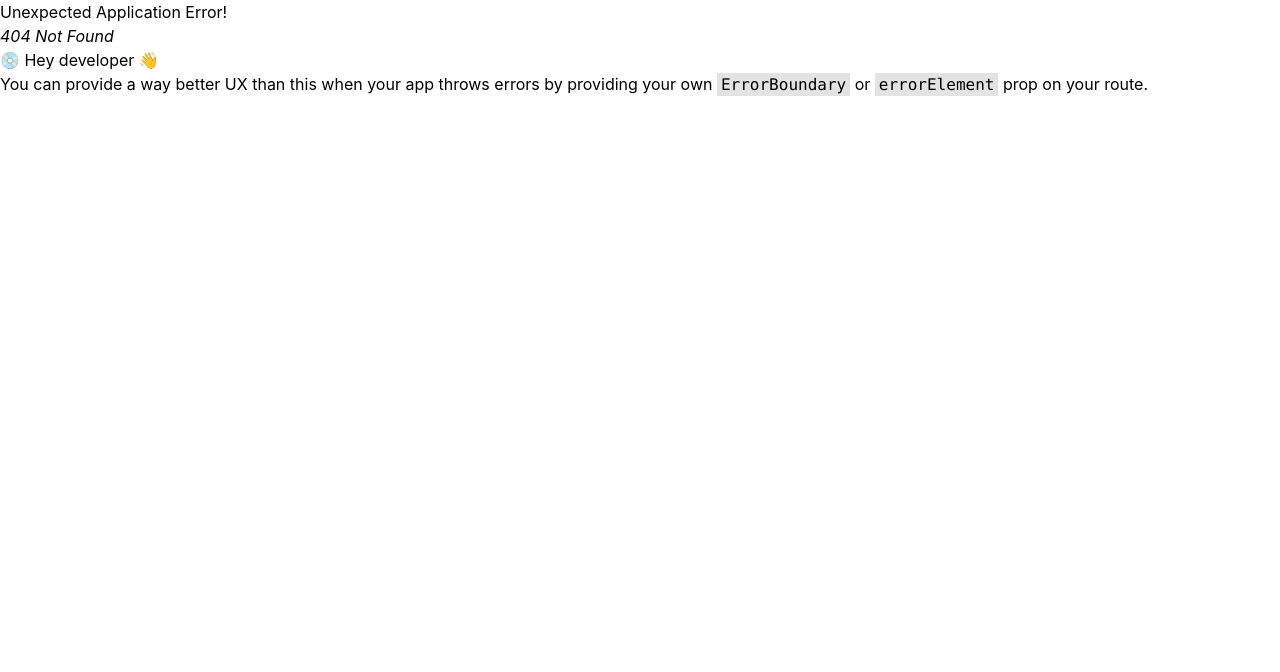
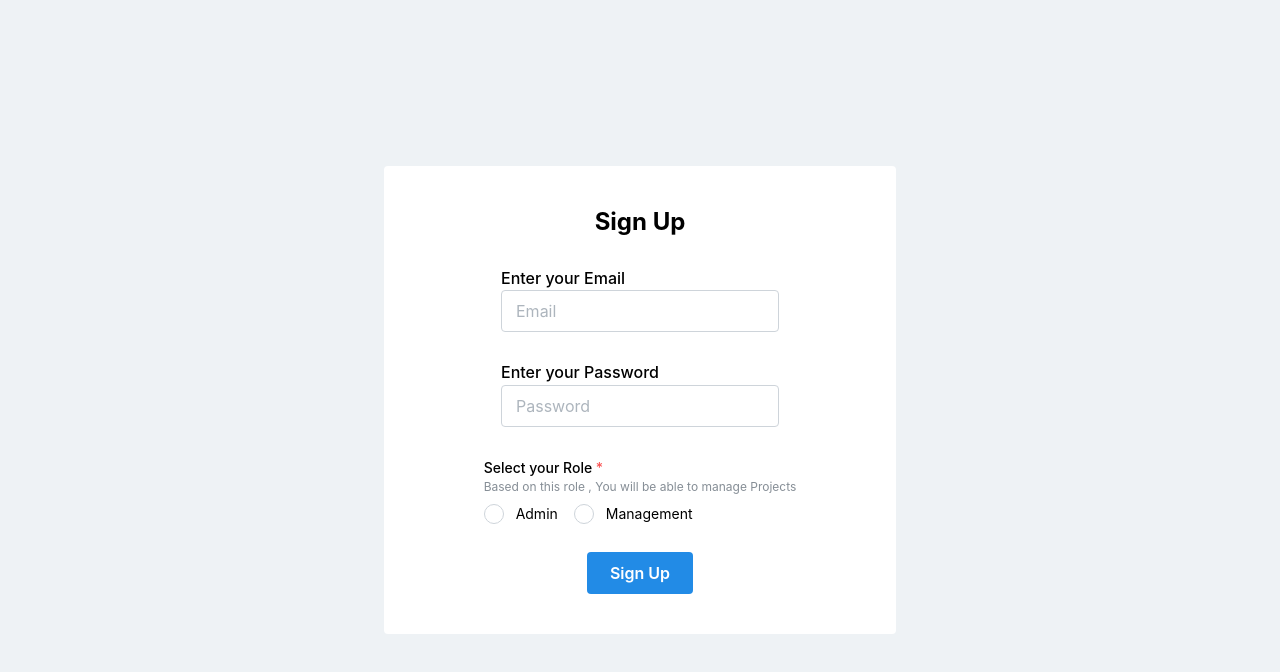
Before and after one commit to SubramaniyanTN/kubernetikosTask, a React (Vite) app: page /signup in a window 1280 px wide. Before the commit this address had no page. Shown: the top 672 px of the page. Built offline with nearby package versions, Linux system fonts and the light colour scheme.

Commit message:
basic setup done

```diff
--- a/src/Router/Router.tsx
+++ b/src/Router/Router.tsx
@@ -1,19 +1,28 @@
 import { createBrowserRouter } from "react-router-dom";
-import { Dashboard, Login } from "../Screens";
+import { Dashboard, Login, SignUp, AuthScreen } from "../Screens";
+
 const router = createBrowserRouter([
   {
     path: "/",
-    element: <Login />,
-    //   errorElement: <ErrorPage />,
+    element: <AuthScreen />,
+    // errorElement: <ErrorPage />, // Handle errors for auth routes
+    children: [
+      {
+        index: true,
+        element: <Login />,
+      },
+      {
+        path: "signup",
+        element: <SignUp />,
+      },
+    ],
   },
   {
     path: "/dashboard",
     element: <Dashboard />,
+    // errorElement: <ErrorPage />, // Handle errors for dashboard routes
     children: [
-      //   {
-      //     index: true,
-      //     element: <Projects />,
-      //   },
+      // You can add nested routes here
     ],
   },
 ]);
--- /dev/null
+++ b/src/Screens/AuthScreen/AuthScreen.tsx
@@ -0,0 +1,14 @@
+// src/Screens/AuthScreen.jsx
+
+import { Outlet } from "react-router-dom";
+
+const AuthScreen = () => {
+  return (
+    <div>
+      {/* You can include common layout or styling for auth screens here */}
+      <Outlet /> {/* This renders the child routes */}
+    </div>
+  );
+};
+
+export default AuthScreen;
--- a/src/Screens/Login/Login.tsx
+++ b/src/Screens/Login/Login.tsx
@@ -1,17 +1,22 @@
-import { Button, Card, Text, TextInput, Radio, Group } from "@mantine/core";
-import { useState } from "react";
+import {
+  Button,
+  Card,
+  Text,
+  TextInput,
+  Anchor,
+  Container,
+} from "@mantine/core";
+import { useEffect, useState } from "react";
 import { useDebounce } from "../../utils";
-type LoginDetailsType = {
-  email: string;
-  password: string;
-  role: "Admin" | "Management";
-};
+import supabase from "../../utils/supabaseConfig";
+import { SignUpDetailsType } from "../SignUp/SignUp";
+
+type LoginDetailsType = Omit<SignUpDetailsType, "role">;
 
 const Login = () => {
   const [loginDetails, setLoginDetails] = useState<LoginDetailsType>({
     email: "",
     password: "",
-    role: "Management",
   });
   const roles = ["Admin", "Management"] as const;
   const onChange = <K extends keyof LoginDetailsType>(
@@ -28,8 +33,22 @@ const Login = () => {
   const debouncedOnChange = useDebounce({
     func: onChange,
   });
-  const handleSignIn = () => {
-    // supabase.au
+  const initialData = async () => {
+    console.log("Get user", await supabase.auth.getUser());
+  };
+  useEffect(() => {
+    initialData();
+  }, []);
+  const handleSignIn = async () => {
+    try {
+      const response = await supabase.auth.signInWithPassword({
+        email: loginDetails.email,
+        password: loginDetails.password,
+      });
+      console.log({ response });
+    } catch (error) {
+      console.log(error);
+    }
   };
   return (
     <div className="w-screen h-screen flex items-center justify-center bg-[#EEF2F5]">
@@ -53,31 +72,20 @@ const Login = () => {
           size="md"
           placeholder="Password"
         />
-        <Radio.Group
-          name="role"
-          label="Select your Role"
-          description="Based on this role , You will be able to manage Projects"
-          withAsterisk
-        >
-          <Group mt="xs">
-            {roles.map((singleValue, index) => (
-              <Radio
-                key={index}
-                onChange={(event: React.ChangeEvent<HTMLInputElement>) =>
-                  debouncedOnChange(
-                    "role",
-                    event.target.value as LoginDetailsType["role"]
-                  )
-                }
-                value={singleValue}
-                label={singleValue}
-              />
-            ))}
-          </Group>
-        </Radio.Group>
         <Button onClick={handleSignIn} size="md" variant="filled">
           Login
         </Button>
+        <Container className="flex flex-row justify-center items-center gap-4">
+          <Text
+            className="font-[#292929] font-normal text-sm"
+            variant="heading"
+          >
+            Don't have an account ?
+          </Text>
+          <Anchor href="/signup" variant="text" underline="always">
+            Sign up
+          </Anchor>
+        </Container>
       </Card>
     </div>
   );
--- /dev/null
+++ b/src/Screens/SignUp/SignUp.tsx
@@ -0,0 +1,91 @@
+import { Button, Card, Text, TextInput, Radio, Group } from "@mantine/core";
+import { useEffect, useState } from "react";
+import { useDebounce } from "../../utils";
+import supabase from "../../utils/supabaseConfig";
+export type SignUpDetailsType = {
+  email: string;
+  password: string;
+  role: "Admin" | "Management";
+};
+
+const SignUp = () => {
+  const [loginDetails, setLoginDetails] = useState<SignUpDetailsType>({
+    email: "",
+    password: "",
+    role: "Management",
+  });
+  const roles = ["Admin", "Management"] as const;
+  const onChange = <K extends keyof SignUpDetailsType>(
+    key: K,
+    value: SignUpDetailsType[K]
+  ) => {
+    setLoginDetails((prev) => {
+      return {
+        ...prev,
+        [key]: value,
+      };
+    });
+  };
+  const debouncedOnChange = useDebounce({
+    func: onChange,
+  });
+  const handleSignUp = async () => {
+    const response = await supabase.auth.signInWithPassword({
+      email: loginDetails.email,
+      password: loginDetails.password,
+    });
+    console.log({ response });
+  };
+  return (
+    <div className="w-screen h-screen flex items-center justify-center bg-[#EEF2F5]">
+      <Card className="bg-[#FFF] w-[40%] min-h-[50%] flex-col justify-center items-center py-10 gap-7">
+        <Text className="font-[#292929] font-bold text-2xl" variant="heading">
+          Sign Up
+        </Text>
+        <TextInput
+          onChange={(event: React.ChangeEvent<HTMLInputElement>) =>
+            debouncedOnChange("email", event.target.value)
+          }
+          label="Enter your Email"
+          size="md"
+          placeholder="Email"
+        />
+        <TextInput
+          onChange={(event: React.ChangeEvent<HTMLInputElement>) =>
+            debouncedOnChange("password", event.target.value)
+          }
+          label="Enter your Password"
+          size="md"
+          placeholder="Password"
+        />
+        <Radio.Group
+          name="role"
+          label="Select your Role"
+          description="Based on this role , You will be able to manage Projects"
+          withAsterisk
+        >
+          <Group mt="xs">
+            {roles.map((singleValue, index) => (
+              <Radio
+                key={index}
+                onChange={(event: React.ChangeEvent<HTMLInputElement>) =>
+                  debouncedOnChange(
+                    "role",
+                    event.target.value as SignUpDetailsType["role"]
+                  )
+                }
+                value={singleValue}
+                label={singleValue}
+              />
+            ))}
+          </Group>
+        </Radio.Group>
+        <Button onClick={handleSignUp} size="md" variant="filled">
+          Sign Up
+        </Button>
+      </Card>
+    </div>
+  );
+};
+
+export default SignUp;
--- a/src/Screens/index.tsx
+++ b/src/Screens/index.tsx
@@ -1,2 +1,4 @@
 export { default as Login } from "./Login/Login";
 export { default as Dashboard } from "./Dashboard/Dashboard";
+export { default as AuthScreen } from "./AuthScreen/AuthScreen";
+export { default as SignUp } from "./SignUp/SignUp";
```
